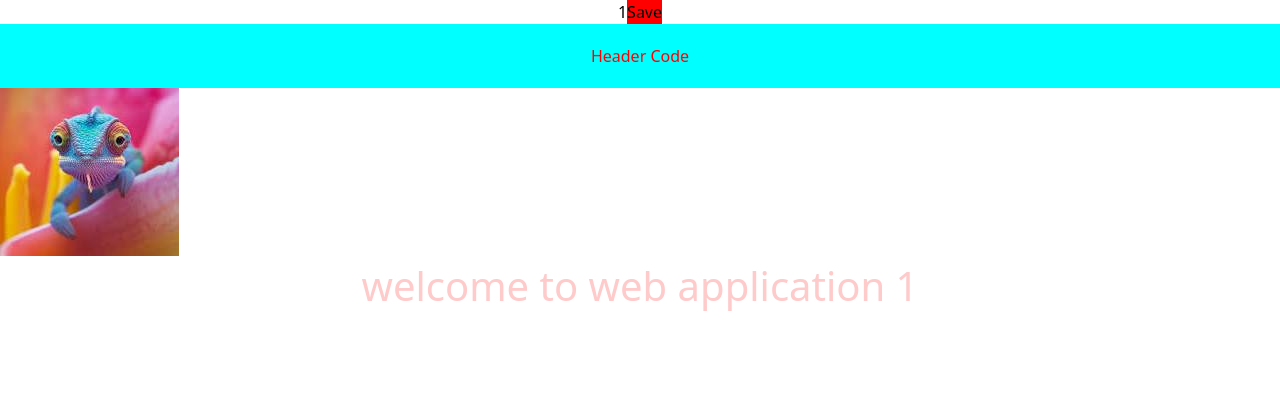
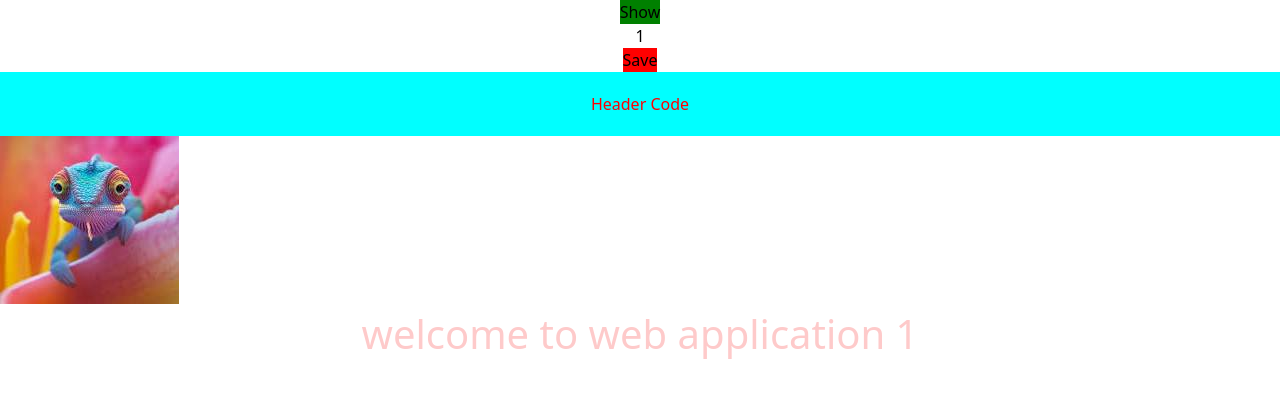
Before and after one commit to rahulpal80524/webapplication1, a React (Create React App) app: page / in a window 1280 px wide. Shown: the top 398 px of the page. Built offline with nearby package versions, Linux system fonts and the light colour scheme.

Commit message:
set state work

```diff
--- a/src/App.js
+++ b/src/App.js
@@ -4,21 +4,36 @@ import Header from './Header';
 import weblog from "./Images/download.jpeg"
 import { useState } from 'react';
 function App() {
+  let temp = '';
   let [count, setCount]=useState(1)
+  let [pShow, setPshow]=useState(false)
+
+  if(pShow){
+    // temp=<>
+    // <button onClick={()=>setPshow(!pShow)}>Hide</button>
+    // <p>value is false</p>
+    // </>
+    temp=<Card/>
+  }else{
+    temp=<button className='bg-[green] p-10px' onClick={()=>setPshow(!pShow)}>Show</button>
+  }
 
   let displayData=()=>{
-     setCount(count+1)
+    setCount(count+1)
 
   }
 
-  // let message=(a,b)=>{
-  //  console.log(a+b)
-  // }
+  let message=(a,b)=>{
+   console.log(a+b)
+  }
 
 
   return (
     <div className="App">
+      {temp}
+      <div>
       {count}
+      </div>
       {/* <button className='bg-[red] p-[]10px' onClick={()=>message(12,34)}>parameter use</button>  */}
       <button className='bg-[red] p-[]10px' onClick={displayData}>Save</button>
       {/* <button className='bg-[red] p-[]10px' onClick={displayData()}>Save</button>  if displayData() auto function call if page is load*/}
@@ -31,3 +46,9 @@ function App() {
 }
 
 export default App;
+
+let Card=()=>{
+   return(
+    <h1>welcome to this page</h1>
+   )
+}
```
